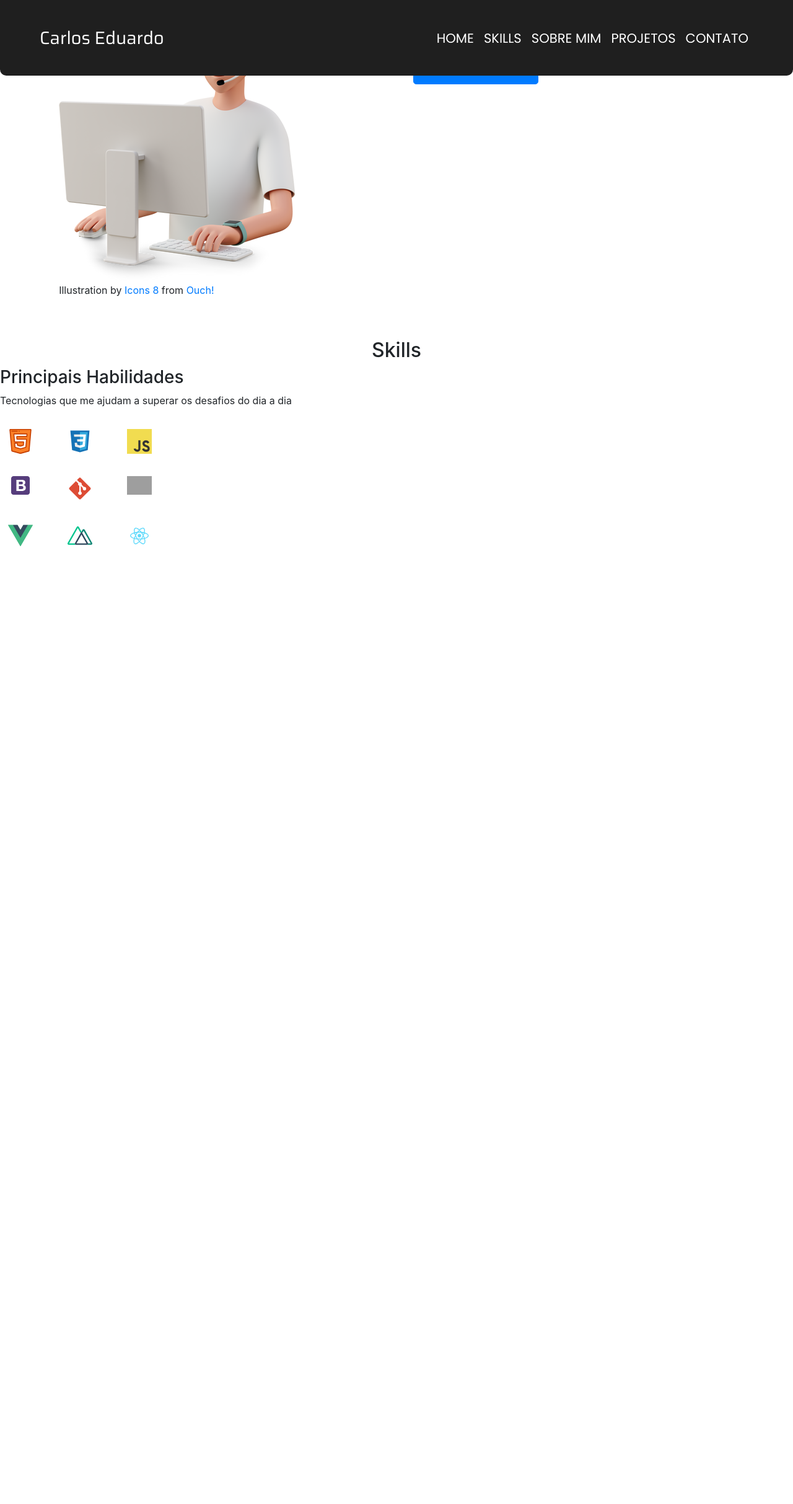
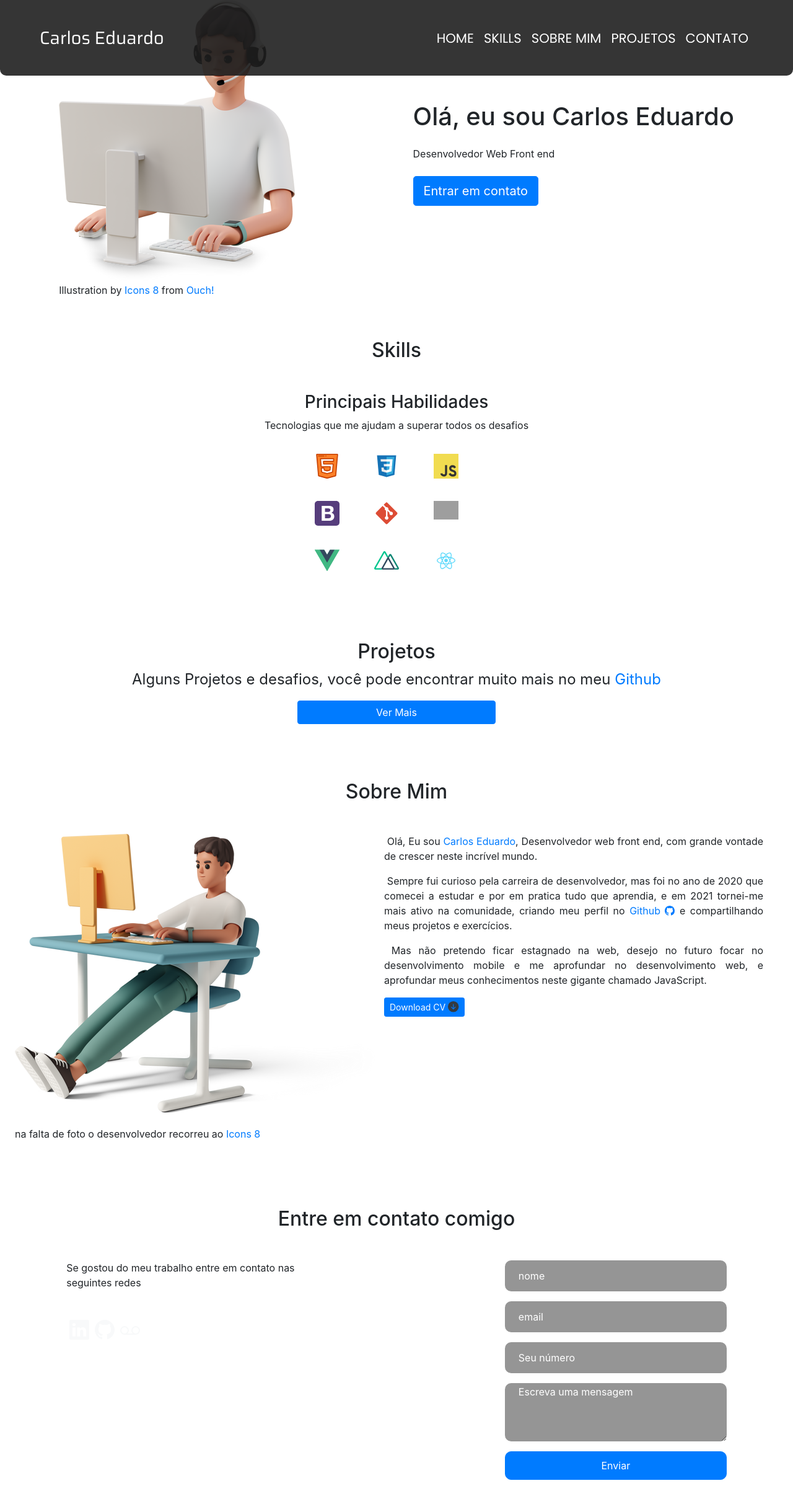
Before and after one commit to Carloss0002/Portf-lio, a Nuxt app: page / in a window 1280 px wide. Shown: the top 2426 px of the page at 62% size. Before the commit the page ends 902 px from the top, so only its background shows below. Built offline with nearby package versions, Linux system fonts and the light colour scheme; grey boxes are pictures that could not be loaded.

Commit message:
alguns textos editados e alguns components atualizados

```diff
--- /dev/null
+++ b/components/Contatos.vue
@@ -0,0 +1,62 @@
+<template>
+    <section>
+        <h2 class="title text-center">Entre em contato comigo</h2>
+        <article class="d-flex justify-content-around mt-5">
+            <div>
+                <p class="text w-75 mb-4">Se gostou do meu trabalho entre em contato nas seguintes redes</p>
+
+                <div class="w-25 d-flex justify-content-around mt-5">
+                   <a href="https://www.linkedin.com/in/carlos-eduardo002/" target="blank">
+                    <b-icon icon="linkedin" font-scale="2" variant="light"></b-icon>
+                   </a>
+                   <a href="https://github.com/Carloss0002" target="blank">
+                     <b-icon icon="github" font-scale="2" variant="light"></b-icon>
+                   </a>
+                   <a href="mailto:carlosseduardo003@hotmail.com" target="blank">
+                    <b-icon icon="voicemail" font-scale="2" variant="light"></b-icon>
+                   </a>
+                </div>
+            </div>
+
+            <form class="d-flex flex-column" @submit="enviarPost" method="get">
+                <input class="mb-3 geral-inputs"  type="text" placeholder="nome">
+                <input class="mb-3 geral-inputs" type="email" name="email" placeholder="email">
+                <input class="mb-3 geral-inputs" type="text" placeholder="Seu número">
+                <textarea class="mb-3 geral-inputs" name="" id="" placeholder="Escreva uma mensagem"></textarea>
+                <b-button class="btn-input" variant="primary">Enviar</b-button>
+            </form>
+        </article>
+    </section>
+</template>
+
+<script>
+export default {
+
+}
+</script>
+
+<style scoped>
+  .geral-inputs{
+      background: rgba(106, 106, 106, 0.705);
+      border: none;
+      border-radius: 10px;
+      width: 358px;
+  }
+  .geral-inputs::placeholder{
+    color: #fff;
+    padding-left: 20px;
+    font-size: 16px;
+  }
+  .btn-input{
+    width: 358px;
+    height: 46px;
+    border-radius: 10px;
+  }
+
+  input{
+    height: 50px;
+  }
+  textarea{
+     height: 94px;
+  }
+</style>
--- a/components/Home.vue
+++ b/components/Home.vue
@@ -1,15 +1,18 @@
 <template>
-   <section id="Home" class="d-flex justify-content-around">
-      <article class="order-2">
-         <h1 class="title my-auto">Olá, eu sou Carlos Eduardo</h1>
-         <p class="subtitle">Desenvolvedor Web Front end</p>
-         <b-button class="btn" size="lg" variant="primary">Entrar em contato</b-button>
+   <section id="Home">
+      <article class="d-flex justify-content-around">
+         <div class="order-2 align-self-center">
+            <h1 class="title my-auto mb-5">Olá, eu sou Carlos Eduardo</h1>
+            <p class="subtitle mb-4 mt-4">Desenvolvedor Web Front end</p>
+            <b-button class="btn text-center" size="lg" variant="primary">Entrar em contato</b-button>
+         </div>
+
+         <figure class="order-1">
+            <img src="/images/jovem_Computer.png" alt="jovem programador imagem do site icons8">
+            <figcaption>Illustration by <a href="https://icons8.com/illustrations/author/zD2oqC8lLBBA" target="_blank">Icons 8</a> from <a href="https://icons8.com/illustrations" target="_blank">Ouch!</a></figcaption>
+         </figure>
       </article>
 
-      <figure class="order-1">
-         <img src="/images/jovem_Computer.png" alt="jovem programador imagem do site icons8">
-         <figcaption>Illustration by <a href="https://icons8.com/illustrations/author/zD2oqC8lLBBA" target="_blank">Icons 8</a> from <a href="https://icons8.com/illustrations" target="_blank">Ouch!</a></figcaption>
-      </figure>
    </section>
 </template>
 
--- /dev/null
+++ b/components/Projetos.vue
@@ -0,0 +1,25 @@
+<template>
+  <section id="Projetos" class="text-center">
+    <h2 class="title">Projetos</h2>
+    <article>
+        <p id="subtitle-projetos" class="subtitle">Alguns Projetos e desafios, você pode encontrar muito mais no meu <a href="" target="blank">Github</a></p>
+
+
+
+
+        <b-button class="btn-body w-25" variant="primary">Ver Mais</b-button>
+    </article>
+  </section>
+</template>
+
+<script>
+export default {
+
+}
+</script>
+
+<style scoped>
+ #subtitle-projetos{
+    font-size: 1.50rem;
+ }
+</style>
--- a/components/Skills.vue
+++ b/components/Skills.vue
@@ -1,10 +1,12 @@
 <template>
      <section id="Skills">
-          <h2 class="text-center title">Skills</h2>
+          <h2 class="text-center title mb-5">Skills</h2>
           <article>
             <div>
-             <h3 class="subititle">Principais Habilidades</h3>
-             <p>Tecnologias que me ajudam a superar os desafios do dia a dia</p>
+             <h3 class="subititle text-center">Principais Habilidades</h3>
+             <p class="text-center">Tecnologias que me ajudam a superar todos os desafios</p>
+
+             <div class="d-flex justify-content-center ">
               <div class="row w-25">
                   <div class="mini-card col-md-3 m-2">
                       <figure class="my-auto pt-2 pb-2">
@@ -26,7 +28,7 @@
                   </div>
                   <div class="mini-card col-md-3 m-2">
                       <figure class="my-auto pt-2 pb-2">
-                      <img src="/images/bootstrap-svgrepo-com.svg" alt="Bootstrap logo" width="30">
+                        <img src="/images/bootstrap-svgrepo-com.svg" alt="Bootstrap logo" width="40">
                       </figure>
                 </div>
                   <div class="mini-card col-md-3 m-2">
@@ -54,8 +56,10 @@
                         <img src="/images/react-svgrepo-com.svg" alt="React logo" width="40">
                       </figure>
                   </div>
+              </div>
 
              </div>
+
             </div>
           </article>
      </section>
--- a/components/Sobre.vue
+++ b/components/Sobre.vue
@@ -0,0 +1,31 @@
+<template>
+   <section>
+      <h2 class="text-center mb-5">Sobre Mim</h2>
+      <article class="d-flex justify-content-around mt-3">
+        <div class="order-2 w-50 mr-5 text-justify">
+            <p class="text">&nbsp;Olá, Eu sou <a href="" target="blank">Carlos Eduardo</a>, Desenvolvedor web front end, com grande vontade de crescer neste incrível mundo.</p>
+            <p class="text">&nbsp;Sempre fui curioso pela carreira de desenvolvedor, mas foi no ano de 2020 que comecei a estudar e por em pratica tudo que aprendia, e em 2021 tornei-me mais ativo na comunidade, criando meu perfil no <a href="" target="blank">Github <b-icon icon="github"></b-icon></a> e compartilhando meus projetos e exercícios.</p>
+            <p class="text">&nbsp;Mas não pretendo ficar estagnado na web, desejo no futuro focar no desenvolvimento mobile e me aprofundar no desenvolvimento web, e aprofundar meus conhecimentos neste gigante chamado JavaScript.</p>
+            <div>
+                  <div>
+                    <b-button class="btn-body" lg="4" size="sm" variant="primary">Download CV <b-icon icon="arrow-down-circle-fill" variant="dark"></b-icon> </b-button>
+                  </div>
+            </div>
+         </div>
+         <figure class="order-1 ml-4">
+            <img src="/images/young2.png" alt="Jovem trabalhando no computador">
+            <figcaption class="mt-3">na falta de foto o desenvolvedor recorreu ao <a href="https://icons8.com/illustrations/author/zD2oqC8lLBBA" target="_blank">Icons 8</a></figcaption>
+         </figure>
+      </article>
+   </section>
+</template>
+
+<script>
+export default {
+
+}
+</script>
+
+<style>
+
+</style>
--- a/layouts/default.vue
+++ b/layouts/default.vue
@@ -32,6 +32,9 @@
     <div class="container-fluid-lg">
         <Nuxt/>
     </div>
+    <footer>
+
+    </footer>
   </div>
 </template>
 
@@ -45,7 +48,7 @@ export default {
 @import url('https://fonts.googleapis.com/css2?family=Poppins&display=swap');
 @import url('https://fonts.googleapis.com/css2?family=Saira&display=swap');
     .topoMenu{
-        background: #1f1f1f;
+        background: #1f1f1fe5;
         border-radius: 0 0 10px 10px;
     }
     a, .nav-link{
--- a/pages/index.vue
+++ b/pages/index.vue
@@ -1,7 +1,10 @@
 <template>
   <div>
-    <Home/>
-    <Skills/>
+    <Home class="distancia"/>
+    <Skills class="distancia"/>
+    <Projetos class="distancia"/>
+    <Sobre class="distancia"/>
+    <Contatos class="distancia"/>
   </div>
 </template>
 
@@ -13,4 +16,7 @@ export default {
 
 <style scoped>
 @import '/static/CSS/index.css';
+.distancia{
+  margin-bottom: 90px;
+}
 </style>
--- a/static/CSS/index.css
+++ b/static/CSS/index.css
@@ -11,9 +11,16 @@ body{
     width: 437px;
     height: 62px;
 }
+.btn-body{
+   width: 437px;
+   height: 40px;
+}
 .title{
     font: normal 2.5rem Arial, sans-serif;
 }
 .subtitle{
     font: normal 2rem 'Times New Roman', Times, serif;
 }
+.text{
+   font: normal 1.40rem 'Courier New', Courier, monospace;
+}
```
Also changed, not shown: static/images/young2.png (added). Lines whose indentation alone changed are shown as unchanged.
